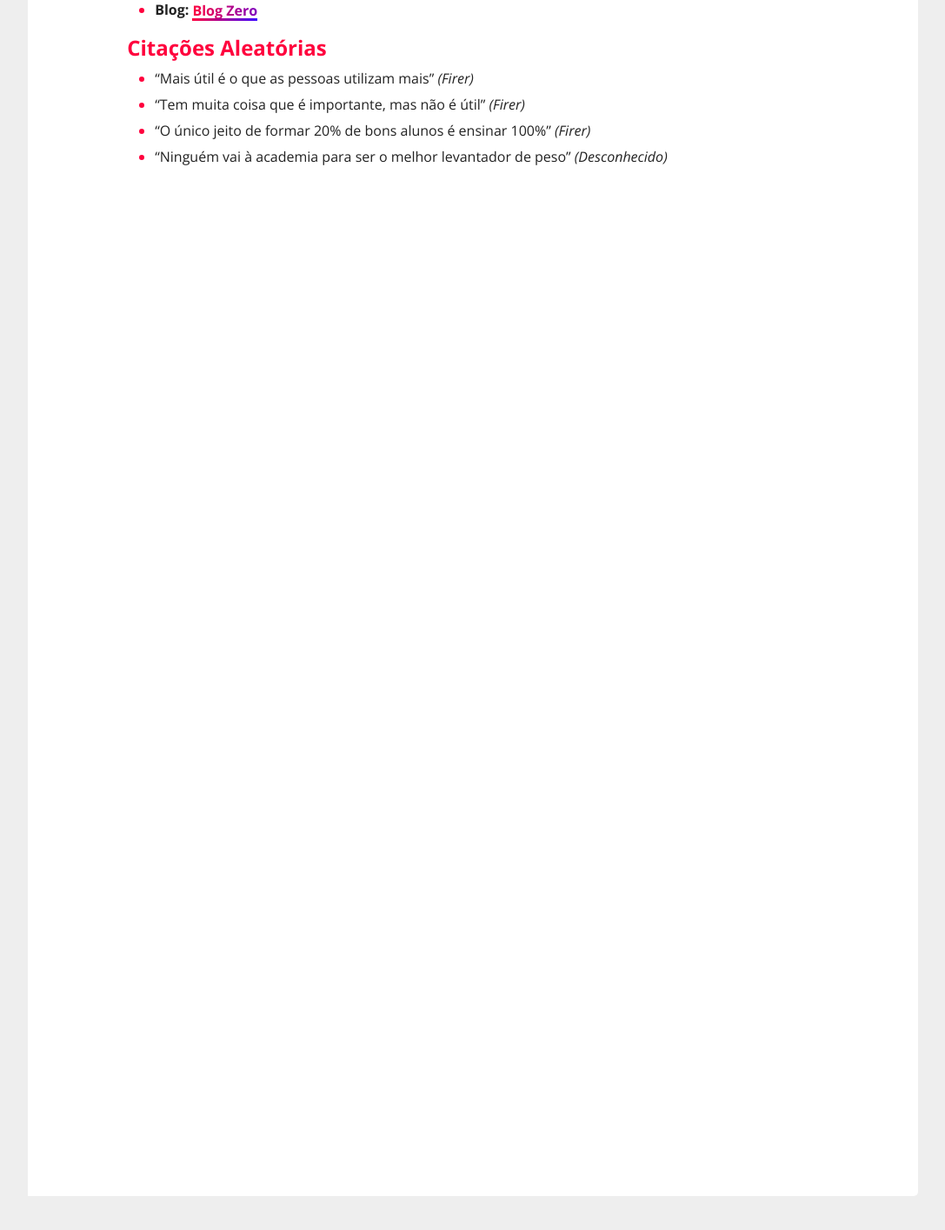
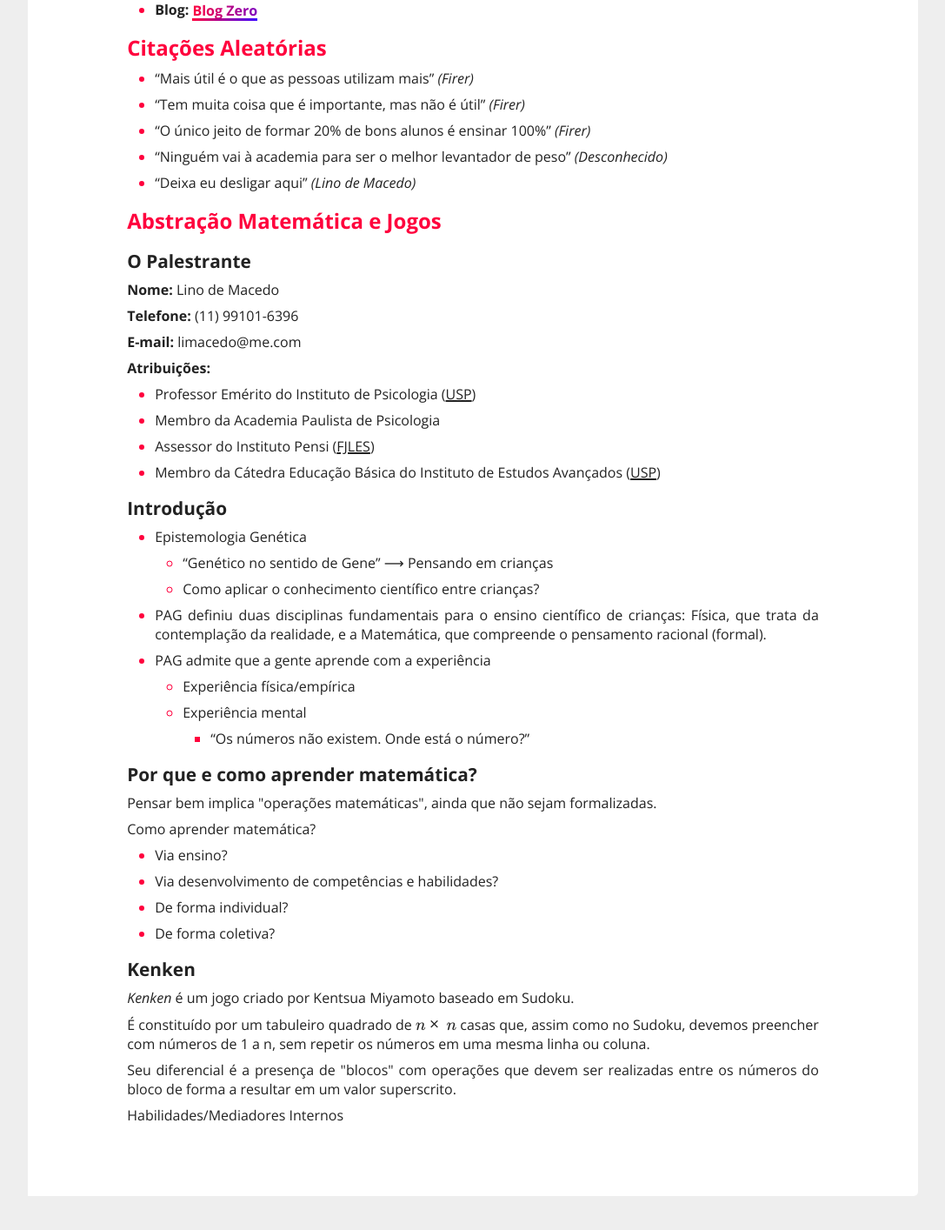
Before and after one commit to douglasspeck/misc, a PHP site: page /licenciatura-em-matematica/MA104/ in a window 1280 px wide. Shown: the part 795-2209 px from the top of the page at 87% size, without its empty margins (96-1183 px from the left). Run offline with PHP 8.4, Linux system fonts and the light colour scheme.

Commit message:
Palestra do Lino

```diff
--- a/licenciatura-em-matematica/MA104/index.php
+++ b/licenciatura-em-matematica/MA104/index.php
@@ -57,7 +57,64 @@
                 <li><q>Tem muita coisa que é importante, mas não é útil</q> <cite>Firer</cite></li>
                 <li><q>O único jeito de formar 20% de bons alunos é ensinar 100%</q> <cite>Firer</cite></li>
                 <li><q>Ninguém vai à academia para ser o melhor levantador de peso</q> <cite>Desconhecido</cite></li>
+                <li><q>Deixa eu desligar aqui</q> <cite>Lino de Macedo</cite></li>
             </ul>
+        </section>
+        <section>
+            <h2>Abstração Matemática e Jogos</h2>
+            <section>
+                <h3>O Palestrante</h3>
+                <p><strong>Nome:</strong> Lino de Macedo</p>
+                <p><strong>Telefone:</strong> (11) 99101-6396</p>
+                <p><strong>E-mail:</strong> limacedo@me.com</p>
+                <ul>
+                    <p><strong>Atribuições:</strong></p>
+                    <li>Professor Emérito do Instituto de Psicologia (<abbr title="Universidade de São Paulo">USP</abbr>)</li>
+                    <li>Membro da Academia Paulista de Psicologia</li>
+                    <li>Assessor do Instituto Pensi (<abbr title="Fundação José Luiz Egydio Setúbal">FJLES</abbr>)</li>
+                    <li>Membro da Cátedra Educação Básica do Instituto de Estudos Avançados (<abbr title="Universidade de São Paulo">USP</abbr>)</li>
+                </ul>
+            </section>
+            <section>
+                <h3>Introdução</h3>
+                <ul>
+                    <li>Epistemologia Genética
+                        <ul>
+                            <li><q>Genético no sentido de Gene</q> <span class="arr-r"></span> Pensando em crianças</li>
+                            <li>Como aplicar o conhecimento científico entre crianças?</li>
+                        </ul>
+                    </li>
+                    <li>PAG definiu duas disciplinas fundamentais para o ensino científico de crianças: Física, que trata da contemplação da realidade, e a Matemática, que compreende o pensamento racional (formal).</li>
+                    <li>PAG admite que a gente aprende com a experiência
+                        <ul>
+                            <li>Experiência física/empírica</li>
+                            <li>Experiência mental
+                                <ul>
+                                    <li><q>Os números não existem. Onde está o número?</q></li>
+                                </ul>
+                            </li>
+                        </ul>
+                    </li>
+                </ul>
+            </section>
+            <section>
+                <h3>Por que e como aprender matemática?</h3>
+                <p>Pensar bem implica "operações matemáticas", ainda que não sejam formalizadas.</p>
+                <ul>
+                    <p>Como aprender matemática?</p>
+                    <li>Via ensino?</li>
+                    <li>Via desenvolvimento de competências e habilidades?</li>
+                    <li>De forma individual?</li>
+                    <li>De forma coletiva?</li>
+                </ul>
+            </section>
+            <section>
+                <h3>Kenken</h3>
+                <p><dfn>Kenken</dfn> é um jogo criado por Kentsua Miyamoto baseado em Sudoku.</p>
+                <p>É constituído por um tabuleiro quadrado de \(n \times n\) casas que, assim como no Sudoku, devemos preencher com números de 1 a n, sem repetir os números em uma mesma linha ou coluna.</p>
+                <p>Seu diferencial é a presença de "blocos" com operações que devem ser realizadas entre os números do bloco de forma a resultar em um valor superscrito.</p>
+                <p>Habilidades/Mediadores Internos</p>
+            </section>
         </section>
         </main>
     <?php include '../../assets/php/scripts.php' ?>
```
